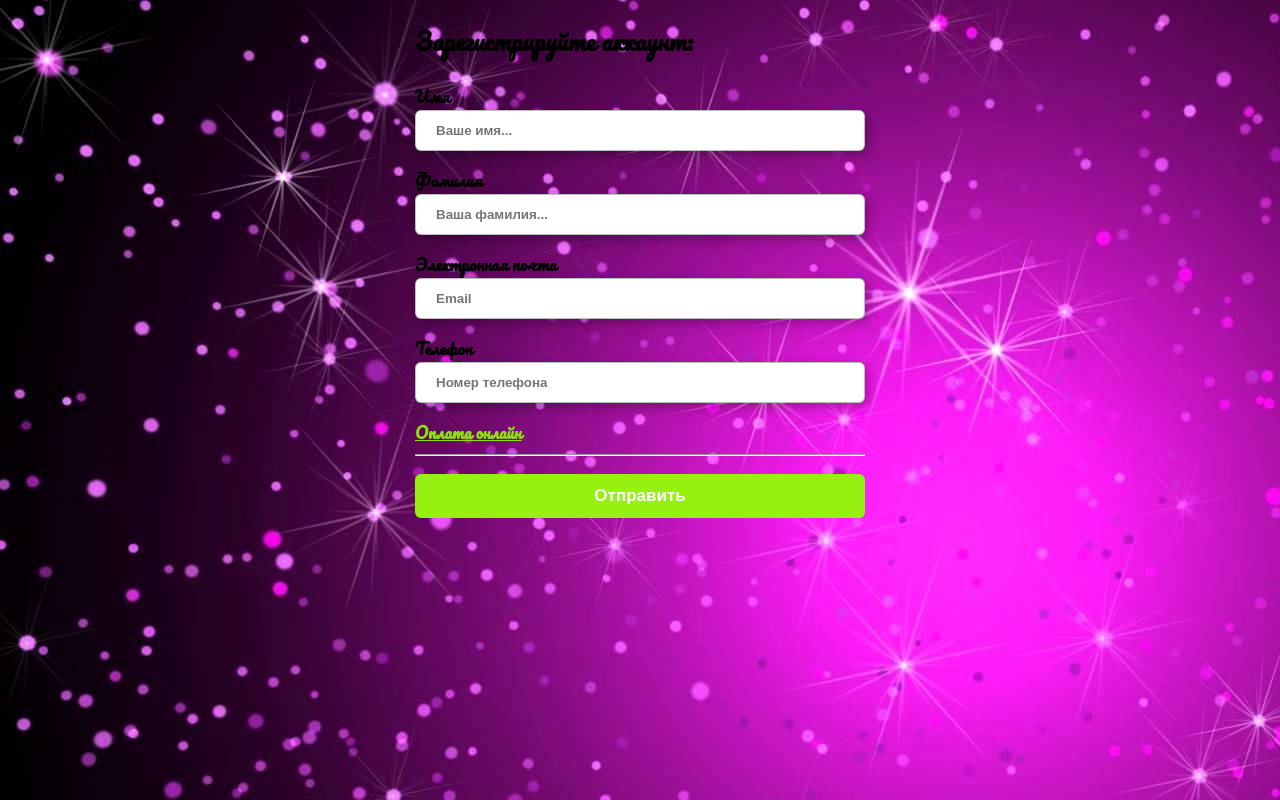
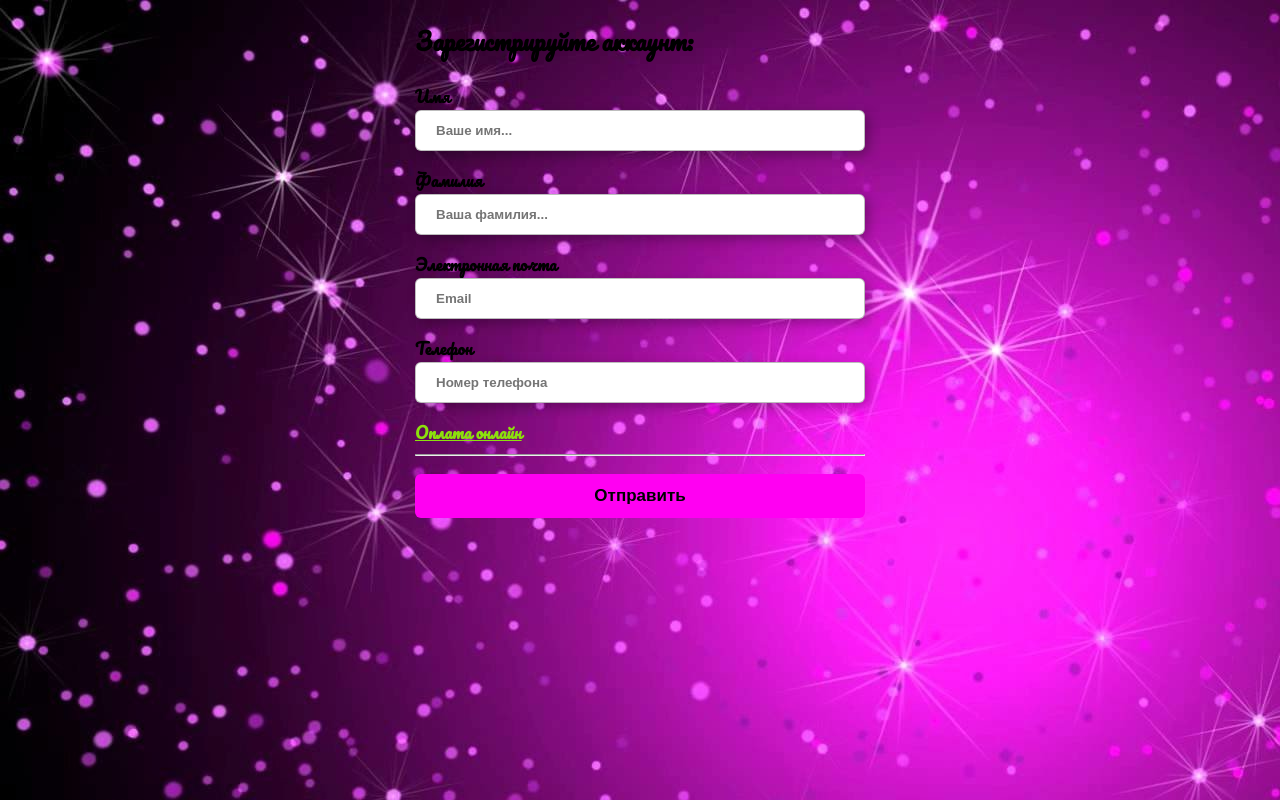
Before and after one commit to RamBosaram/oplata, a plain HTML site: page index.html in a window 1280 px wide. Drawn offline with Linux system fonts and the light colour scheme; a web font is replaced by a local one.

Commit message:
изменил цвет формы

```diff
--- a/style.css
+++ b/style.css
@@ -29,8 +29,8 @@ label {
 
 .text-1 {
     width: 100%;
-    color: white;
-    background-color: rgb(151, 241, 16);
+    color: rgb(0, 0, 0);
+    background-color:rgb(255, 0, 242);
     border-radius: 6px;
     font-weight: bold;
     border: none;
@@ -41,12 +41,12 @@ label {
 
 .text-1:hover {
     cursor: pointer;
-    background-color: rgb(144, 207, 50);
+    background-color: rgb(206, 27, 197);
 
 }
 
 .text-1:active {
-    background-color: rgb(128, 184, 45);
+   background-color: rgb(182, 42, 175);
     transform: scale(0.98);
 }
 .oplata {
```
